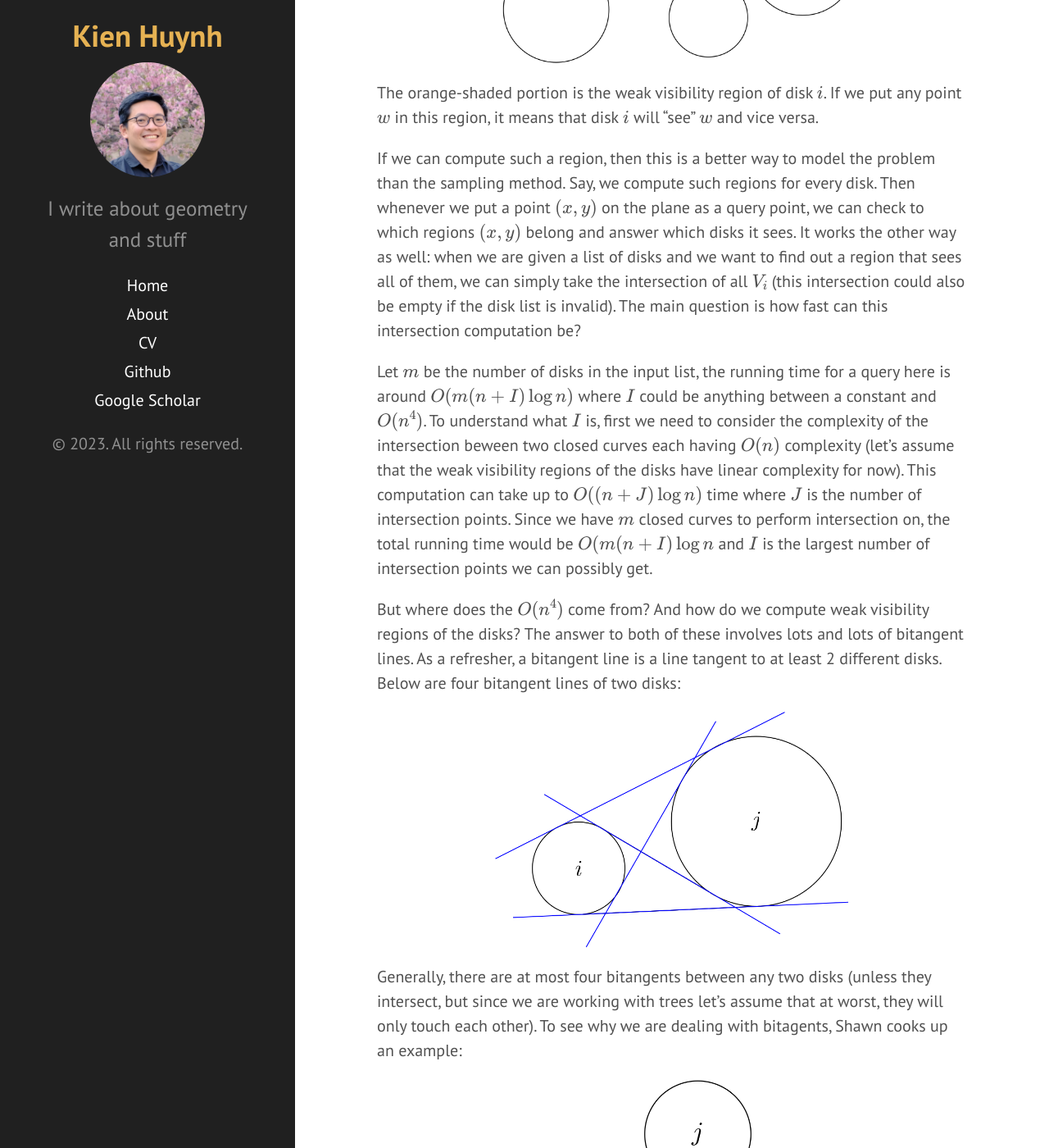
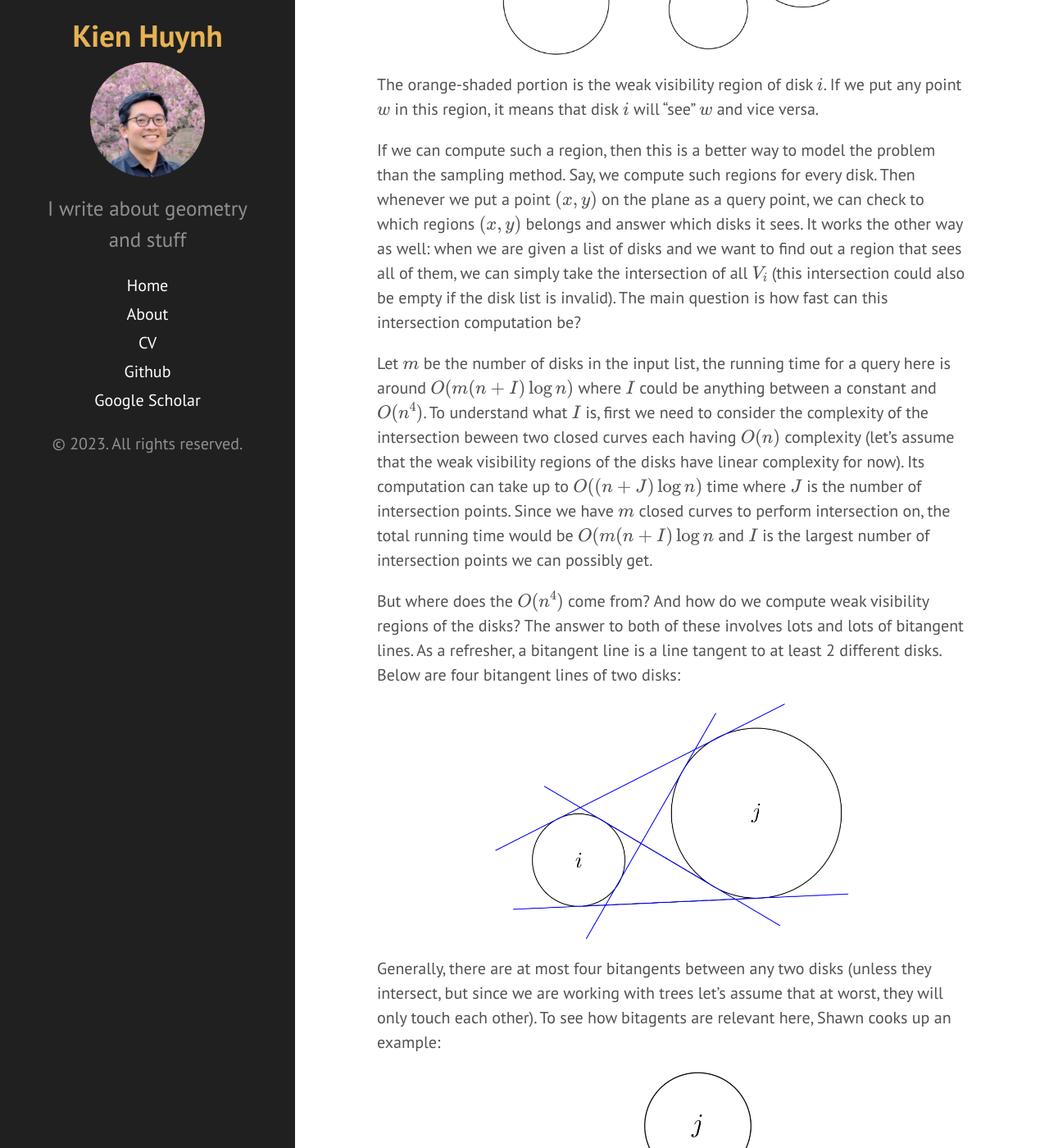
Before and after one commit to KienHuynh/KienHuynh.github.io, a Jekyll site: the page built from _posts/2023-05-13-reversed-location-problem.md, in a window 1280 px wide and 1400 px high, scrolled down 5200 px. Shown: the whole window at 82% size. Built offline with Jekyll 4.4.1, drawn with Linux system fonts in a browser that asks for light colours; formulas are drawn with MathJax 3; some of the changed text lies outside the part shown.

Commit message:
Update content and fix minor errors

```diff
--- a/_posts/2023-05-13-reversed-location-problem.md
+++ b/_posts/2023-05-13-reversed-location-problem.md
@@ -7,7 +7,7 @@
 ---
 
 Shawn got lost in the wood.
-He was visiting a friend – who is living like a hermit – and went off-track.
+He was visiting a friend – who is living like a hermit – and went off track.
 Now he doesn’t know where he is. GPS shows that he’s in the middle of nowhere,
 and the cellular service only has one bar so he can’t make a call.
 The best Shawn could do right now is tell his friend where he is by sending a text message.
@@ -66,9 +66,10 @@
 Additionally, the intervals $$(a_j, b_j)$$ and $$(a_k, b_k)$$ completely block $$(a_i, b_i)$$ from our viewpoint.
 
 But Shawn thinks he can do better than this: there is an $$O(n\log n)$$ solution and it’s the best we can do.
-I will leave the solution for you and Shawn to find out since this problem is not really the main focus of this story.
+I will leave the solution for you and Shawn to find out.
 You can deduce the answer yourself with this hint: it has to do with sorting.
-While waiting for the hermit to arrive, the lost guy starts to make up another problem – the reversed version of the above:
+
+While waiting for the hermit to arrive, the lost guy starts to make up another problem – the loosely reversed version of the above:
 
 | Problem 2 |
 |:----------|
@@ -120,7 +121,7 @@
 
 If we can compute such a region, then this is a better way to model the problem than the sampling method.
 Say, we compute such regions for every disk. Then whenever we put a point $$(x, y)$$ on the plane as a query point,
-we can check to which regions $$(x, y)$$ belong and answer which disks it sees.
+we can check to which regions $$(x, y)$$ belongs and answer which disks it sees.
 It works the other way as well: when we are given a list of disks and we want to find out a region that sees all of them,
 we can simply take the intersection of all $$V_i$$ (this intersection could also be empty if the disk list is invalid).
 The main question is how fast can this intersection computation be?
@@ -129,7 +130,7 @@
 where $$I$$ could be anything between a constant and $$O(n^4)$$.
 To understand what $$I$$ is, first we need to consider the complexity of the intersection beween two closed curves
 each having $$O(n)$$ complexity (let's assume that the weak visibility regions of the disks have linear complexity for now).
-This computation can take up to $$O((n + J) \log n)$$ time where $$J$$ is the number of intersection points.
+Its computation can take up to $$O((n + J) \log n)$$ time where $$J$$ is the number of intersection points.
 Since we have $$m$$ closed curves to perform intersection on,
 the total running time would be $$O(m(n + I)\log n$$ and $$I$$ is the largest
 number of intersection points we can possibly get.
@@ -145,13 +146,13 @@
 
 Generally, there are at most four bitangents between any two disks (unless they intersect,
 but since we are working with trees let’s assume that at worst, they will only touch each other).
-To see why we are dealing with bitagents, Shawn cooks up an example:
+To see how bitagents are relevant here, Shawn cooks up an example:
 
 <p align="center">
 <img src="/static/blog-posts/reversed-location-problem/fig7.png" alt="fig7" width="50%" />
 </p>
 
-Consider the set of uninterrupted segments that connects a point on the boundary of disk $$i$$ to a point on that of $$j$$.
+Consider the set of uninterrupted segments, i.e. segments not passing through another disk, that connects a point on the boundary of disk $$i$$ to a point on that of $$j$$.
 Instead of computing all such segments, which is a tall order, we can just check the bitangents that hit disk $$i$$ and $$j$$ instead:
 
 <p align="center">
```
Also changed, not shown: other parts of _posts/2023-05-13-reversed-location-problem.md (+7 -7 lines).
